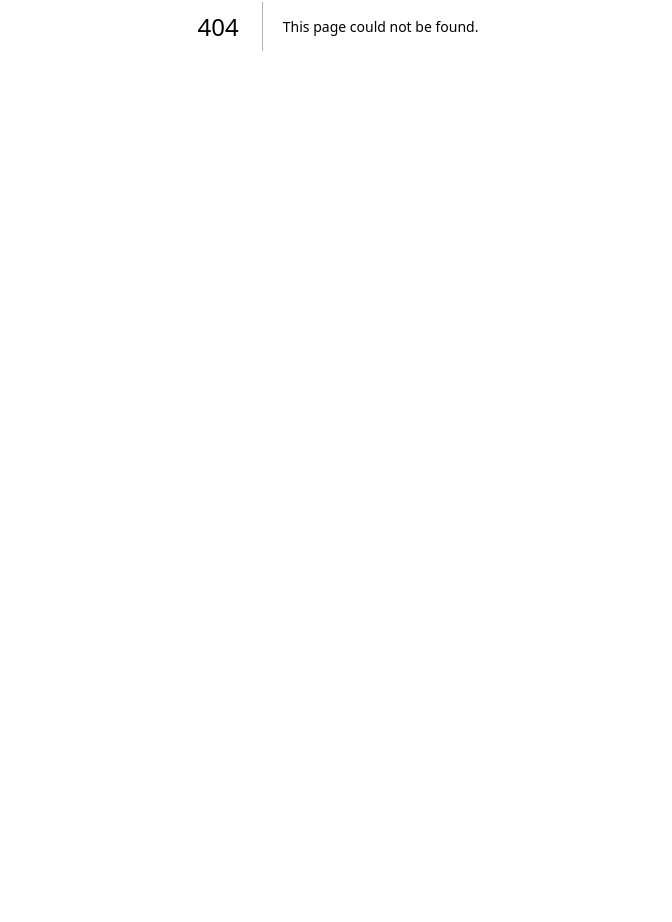
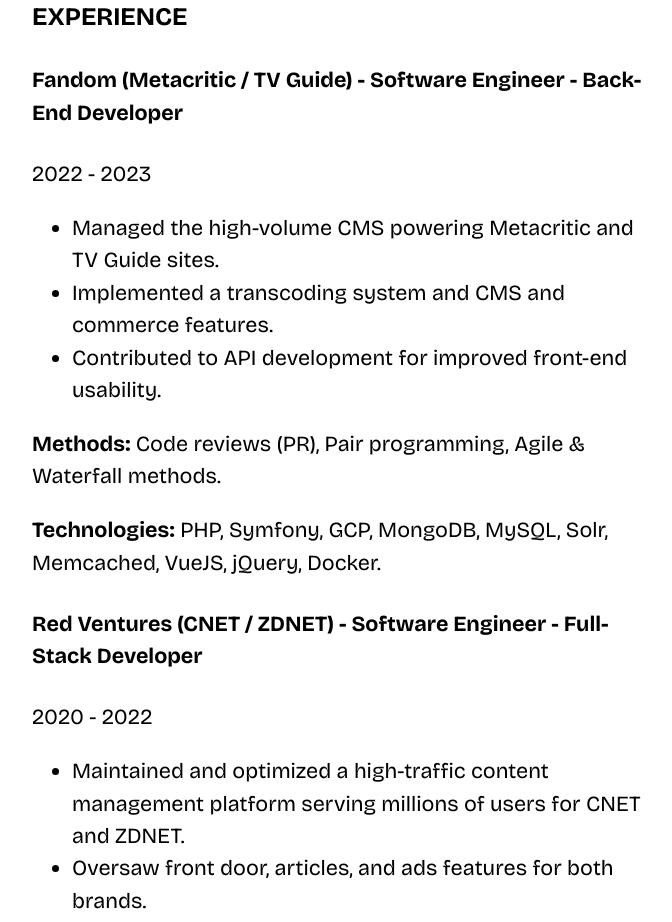
Before and after one commit to mkpascal/mkpascal.net, a Next.js app: page /resume in a window 1280 px wide. Before the commit this address had no page. Shown: the part 374-1296 px from the top of the page, without its empty margins (302-974 px from the left). Before the commit the page ends 800 px from the top, so only its background shows below. Built offline with nearby package versions, Linux system fonts and the light colour scheme.

Commit message:
Create resume.js

```diff
--- /dev/null
+++ b/pages/resume.js
@@ -0,0 +1,191 @@
+import Head from 'next/head';
+import Layout, { siteTitle } from '../components/layout';
+import utilStyles from '../styles/utils.module.css';
+
+export default function Resume() {
+    return (
+        <Layout>
+            <Head>
+                <title>{siteTitle}</title>
+            </Head>
+            <section className={`${utilStyles.headingMd} ${utilStyles.padding1px}`}>
+                <h2 className={utilStyles.headingLg2}>Pascal MUANG KHOT - Resume</h2>
+
+                {/* Resume Content */}
+                <div className={utilStyles.list}>
+
+                    {/* Contact */}
+                    <div>
+                        <p>✉ pmk@khot.us</p>
+                    </div>
+
+                    {/* Experience */}
+                    <div>
+                        <h3>EXPERIENCE</h3>
+
+                        {/* Fandom */}
+                        <div>
+                            <h4>Fandom (Metacritic / TV Guide) - Software Engineer - Back-End Developer</h4>
+                            <p>2022 - 2023</p>
+                            <ul>
+                                <li>Managed the high-volume CMS powering Metacritic and TV Guide sites.</li>
+                                <li>Implemented a transcoding system and CMS and commerce features.</li>
+                                <li>Contributed to API development for improved front-end usability.</li>
+                            </ul>
+                            <p><strong>Methods:</strong> Code reviews (PR), Pair programming, Agile & Waterfall methods.</p>
+                            <p><strong>Technologies:</strong> PHP, Symfony, GCP, MongoDB, MySQL, Solr, Memcached, VueJS, jQuery, Docker.</p>
+                        </div>
+
+                        {/* Red Ventures */}
+                        <div>
+                            <h4>Red Ventures (CNET / ZDNET) - Software Engineer - Full-Stack Developer</h4>
+                            <p>2020 - 2022</p>
+                            <ul>
+                                <li>Maintained and optimized a high-traffic content management platform serving millions of users for CNET and ZDNET.</li>
+                                <li>Oversaw front door, articles, and ads features for both brands.</li>
+                                <li>Enhanced CMS with new features and commerce functionalities.</li>
+                            </ul>
+                            <p><strong>Methods:</strong> Code reviews (PR), Agile & Waterfall methods.</p>
+                            <p><strong>Technologies:</strong> Ruby on Rails, PHP, Symfony, MongoDB, MySQL, Solr, Memcached, VueJS, jQuery, Docker.</p>
+                        </div>
+
+                        {/* Paramount ViacomCBS */}
+                        <div>
+                            <h4>Paramount ViacomCBS (Chowhound) - Software Engineer - Back-End Developer</h4>
+                            <p>2016 - 2020</p>
+                            <ul>
+                                <li>Led development of internal CMS/API with Rails as a site engineer.</li>
+                                <li>Successfully migrated the entire stack from the datacenter to GCP.</li>
+                                <li>Implemented Place System with 3rd party integration. Dockerized our legacy stack and optimized it for scalability.</li>
+                            </ul>
+                            <p><strong>Methods:</strong> Pair programming, Code reviews (PR), Full-on scrum methodology.</p>
+                            <p><strong>Technologies:</strong> Ruby on Rails, Resque, MySQL, Redis, Memcached, Bootstrap, Docker, Heroku, React, AWS, jQuery.</p>
+                        </div>
+
+                        {/* Trulify */}
+                        <div>
+                            <h4>Trulify - Software Engineer - Full-Stack Developer</h4>
+                            <p>2013 - 2015</p>
+                            <ul>
+                                <li>Collaborated on Trulify and FairLoan app development using Rails.</li>
+                                <li>Integrated custom APIs with payroll service bureaus and implemented Chargify for subscription billing.</li>
+                                <li>Designed secure server/client solution for uniform data exchange with payroll bureaus, handling sensitive PII.</li>
+                            </ul>
+                            <p><strong>Methods:</strong> Code reviews (PR), Strict git flow, Agile (IPM/Stand-up).</p>
+                            <p><strong>Technologies:</strong> Ruby on Rails, Sidekiq, Bootstrap, Heroku, AWS, jQuery.</p>
+                        </div>
+                    </div>
+
+                    {/* Skills */}
+                    <div>
+                        <h3>SKILLS</h3>
+
+                        {/* Languages */}
+                        <div>
+                            <h4>Languages</h4>
+                            <p>Ruby, Javascript, PHP, HTML/CSS, SCSS, Dart</p>
+                        </div>
+
+                        {/* Frameworks / Environments */}
+                        <div>
+                            <h4>Frameworks / Environments</h4>
+                            <p>Rails, Node.js, Express, Sinatra, Bootstrap, Symfony, jQuery, VueJS, React, Electron, Flutter</p>
+                        </div>
+
+                        {/* Libraries / Services */}
+                        <div>
+                            <h4>Libraries / Services</h4>
+                            <p>Sidekiq, ActiveAdmin, Devise, Twilio, Sendgrid, Postmark</p>
+                        </div>
+
+                        {/* AI / ML */}
+                        <div>
+                            <h4>AI / ML</h4>
+                            <p>OpenAI, LocalAI, Stable Diffusion</p>
+                        </div>
+
+                        {/* QA & CI/CD */}
+                        <div>
+                            <h4>QA & CI/CD</h4>
+                            <p>RSpec, Capybara, Selenium, GitHub Actions, Jenkins</p>
+                        </div>
+
+                        {/* DevOps */}
+                        <div>
+                            <h4>DevOps</h4>
+                            <p>Docker, GCP, Cloudflare, Fastly, Heroku, AWS, OVH, DO, New Relic</p>
+                        </div>
+
+                        {/* System Administration */}
+                        <div>
+                            <h4>System Administration</h4>
+                            <p>Debian, Ubuntu, OS X Server, Windows Server, Bash, Powershell</p>
+                        </div>
+
+                        {/* Databases */}
+                        <div>
+                            <h4>Databases</h4>
+                            <p>Postgres, Redis, MongoDB, MySQL, SQLite, Solr</p>
+                        </div>
+
+                        {/* Media Tech / Miscellaneous */}
+                        <div>
+                            <h4>Media Tech / Miscellaneous</h4>
+                            <p>Icecast, liquidsoap, ffmpeg, OBS, Blackmagic, Photoshop, Premiere Pro, Logic Pro</p>
+                        </div>
+
+                        {/* Project / Tech Management */}
+                        <div>
+                            <h4>Project / Tech Management</h4>
+                            <p>Gitflow, Agile, Scrum, Jira, Pivotal Tracker</p>
+                        </div>
+                    </div>
+
+                    {/* Education */}
+                    <div>
+                        <h3>EDUCATION</h3>
+
+                        {/* SUPINFO University */}
+                        <div>
+                            <h4>SUPINFO University (Paris, France) - Bachelor of Science (B.Sc.) with honors in Computer Science</h4>
+                            <p>2008-2013</p>
+                            <p>Throughout my education in computer science, I pursued many internships.</p>
+                        </div>
+
+                        {/* Previous Internships */}
+                        <div>
+                            <h4>Previous Internships</h4>
+
+                            {/* iTLiGENT */}
+                            <div>
+                                <p>iTLiGENT (Paris, France) - Software Engineer - Full-Stack Developer</p>
+                                <p>2011-2012</p>
+                            </div>
+
+                            {/* Milky Interactive */}
+                            <div>
+                                <p>Milky Interactive (Paris, France) - Software Engineer - Front-End Developer</p>
+                                <p>Summer 2010</p>
+                            </div>
+
+                            {/* Vigilio */}
+                            <div>
+                                <p>Vigilio (Paris, France) - Software Engineer - Front-End Developer</p>
+                                <p>Summer 2009</p>
+                            </div>
+                        </div>
+                    </div>
+
+                    {/* Languages */}
+                    <div>
+                        <h3>LANGUAGES</h3>
+                        <div>
+                            <p>English - Bilingual Proficiency</p>
+                            <p>French - Native Language</p>
+                        </div>
+                    </div>
+                </div>
+            </section>
+        </Layout>
+    );
+}
```
